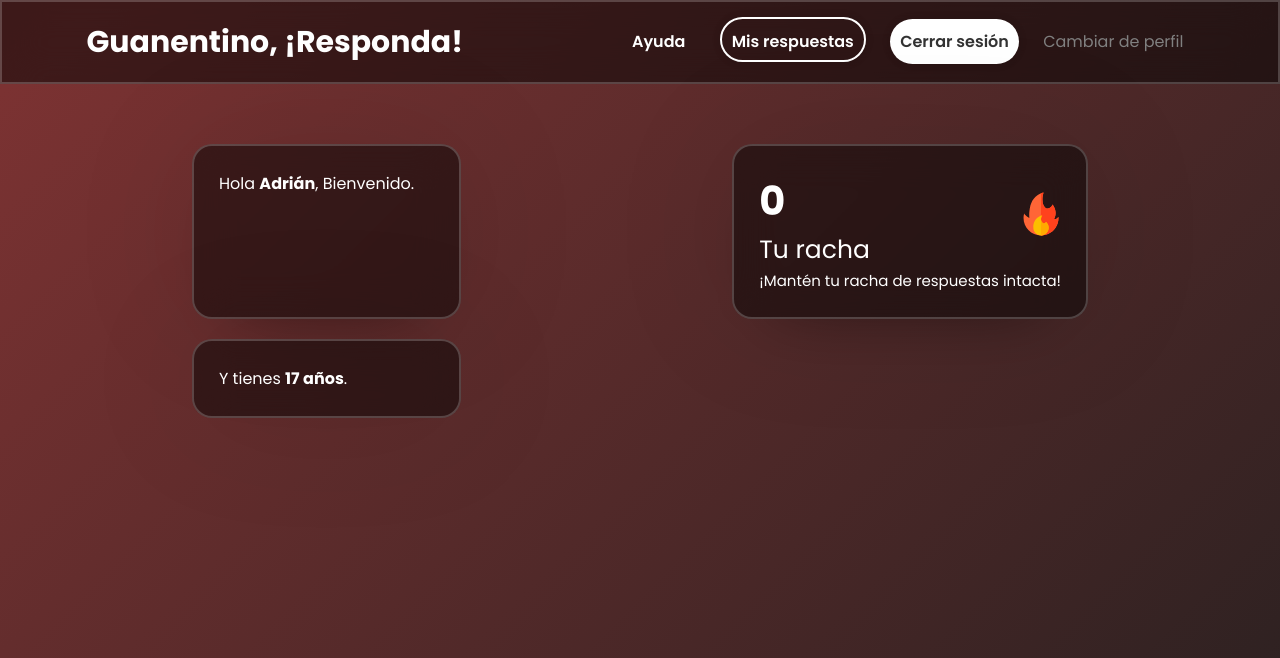
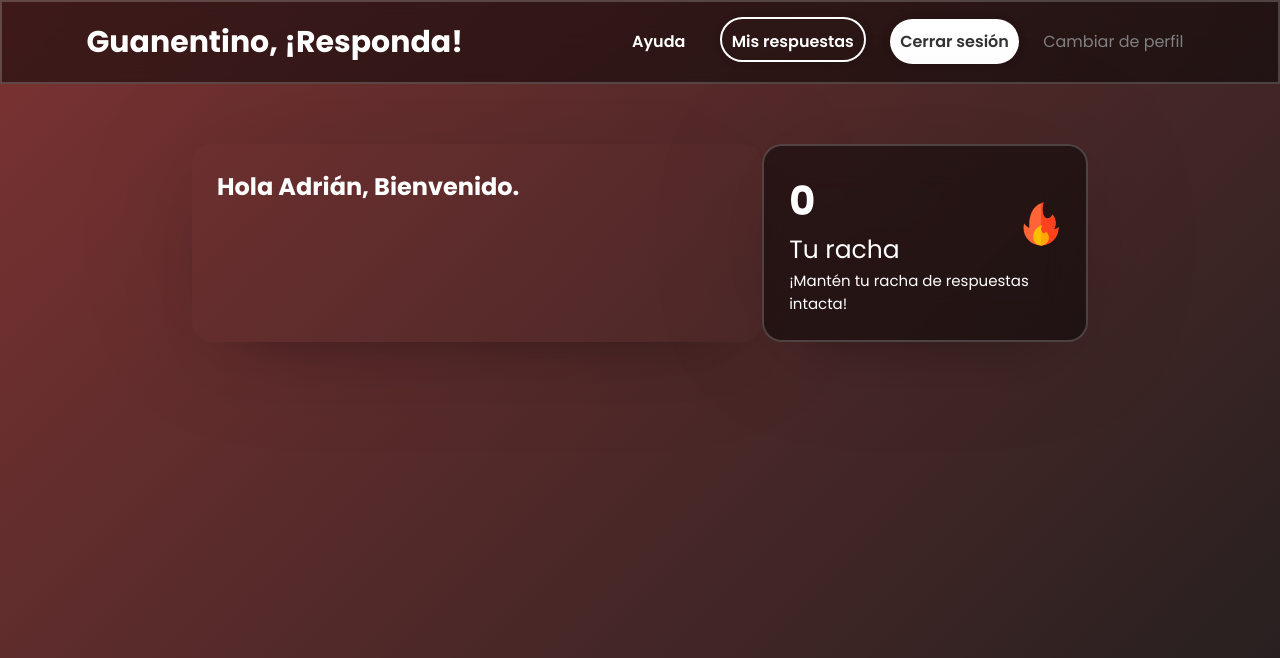
Before and after one commit to fsadriann/guanentino_responda, a PHP site: page /proyecto-final/home.html in a window 1280 px wide. Shown: the top 658 px of the page. Run offline with PHP 8.4, Linux system fonts and the light colour scheme.

Commit message:
adelantando el proyecto

```diff
--- a/proyecto-final/css/style.css
+++ b/proyecto-final/css/style.css
@@ -37,11 +37,8 @@ body {
     min-height: 100vh;
 }
 
-.box{
-    width: 30%;
-    background: rgba(3,3,3,.5);
-    border: 2px solid rgba(255,255,255, .2);
-    backdrop-filter: blur(20px);
+.content-box{
+    width: 70%;
     display: flex;
     flex-direction: column;
     padding: 25px 25px;
--- a/proyecto-final/home.html
+++ b/proyecto-final/home.html
@@ -26,8 +26,8 @@
 
         <di class="main-box top">
             <div class="top">
-                <div class="box">
-                    <p>Hola <b>Adrián</b>, Bienvenido.</p>
+                <div class="content-box">
+                    <h2>Hola <b>Adrián</b>, Bienvenido.</h2>
                 </div>
                 <div class="streak-box">
                     <b class="streak">0 </b>
@@ -36,13 +36,7 @@
                     <p class="streak-text">¡Mantén tu racha de respuestas intacta!</p>
                 </div>
             </div>
-            </div>
-            <div class="bottom">
-                <div class="box">
-                    <p>Y tienes <b>17 años</b>.</p>
-                </div>
-            </div>
-        </di>
+        </div>
 
     </main>
 </body>
```
